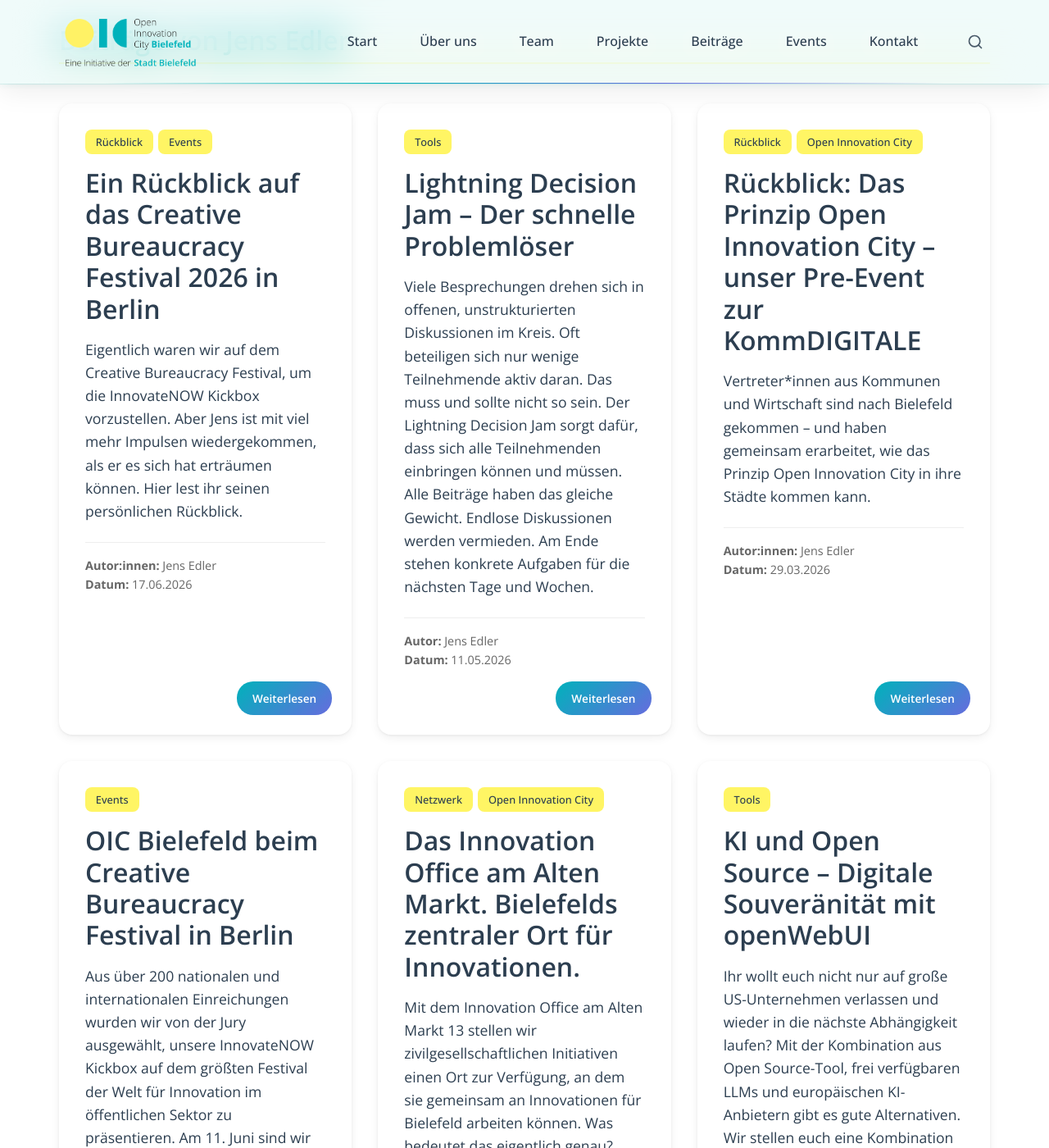
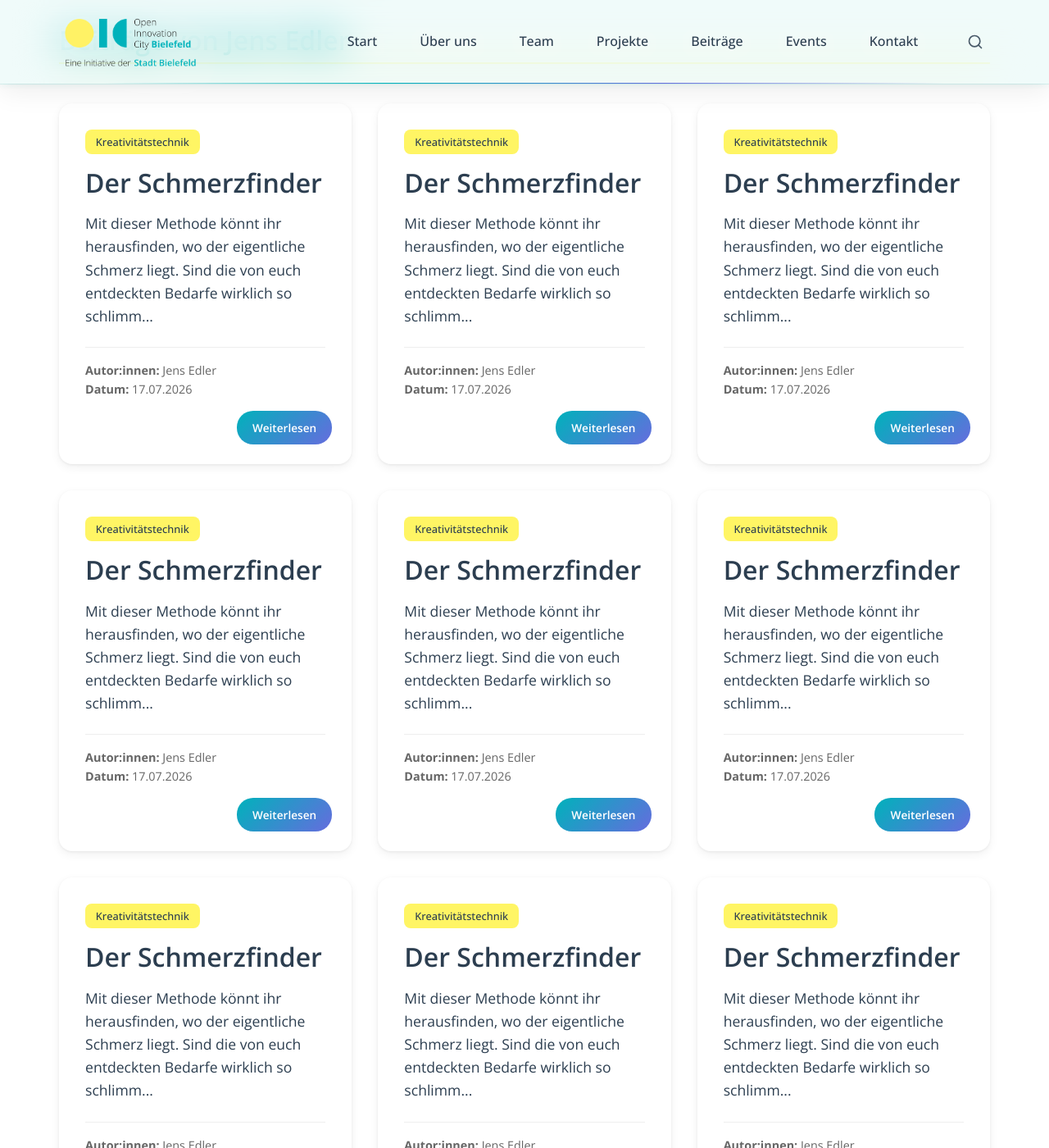
Before and after one commit to Open-Innovation-City/oic-bielefeld-website, a Jekyll site: the page built from autoren/jens-edler.md, in a window 1280 px wide and 1400 px high, scrolled down 404 px. Shown: the whole window at 82% size. Built offline with Jekyll 4.4.1, drawn with Linux system fonts in a browser that asks for light colours; some of the changed text lies outside the part shown.

Commit message:
Grobentwurf

```diff
--- /dev/null
+++ b/_methoden/5-mal-warum.md
@@ -0,0 +1,22 @@
+---
+title: "5 Whys – Die 5 Warums"
+teaser: "Diese einfach und bewährte Methode hilft euch bei der Ursachenforschung. So kommt ihr schnell von einer Beobachtung oder einem Problem zur eigentlichen Ursache."
+authors:
+  - "Jens Edler"
+categories:
+  - "Kreativitätstechnik"
+date: 2026-07-17
+---
+
+Die Methode der sechs Denkhüte (Six Thinking Hats) wurde von Edward de Bono entwickelt und hilft Gruppen dabei, komplexe Themen aus verschiedenen Perspektiven zu betrachten, ohne dass Diskussionen in unstrukturierte Debatten abgleiten.
+
+Jeder der sechs Hüte steht für eine bestimmte Denkweise:
+
+- **Weißer Hut:** Fakten und Daten
+- **Roter Hut:** Gefühle und Intuition
+- **Schwarzer Hut:** Kritische Bewertung und Risiken
+- **Gelber Hut:** Optimismus und Chancen
+- **Grüner Hut:** Kreativität und neue Ideen
+- **Blauer Hut:** Prozesssteuerung und Moderation
+
+Diese Methode eignet sich besonders gut für Workshops, in denen unterschiedliche Perspektiven auf ein Problem sichtbar gemacht werden sollen.
--- a/_methoden/sechs-denkhuete.md
+++ b/_methoden/aufwand-nutzen.md
@@ -1,11 +1,11 @@
 ---
-title: "Sechs Denkhüte"
-teaser: "Die Methode der sechs Denkhüte von Edward de Bono hilft Gruppen, Diskussionen zu strukturieren und verschiedene Denkperspektiven bewusst einzunehmen."
+title: "Der Schmerzfinder"
+teaser: "Mit dieser Methode könnt ihr herausfinden, wo der eigentliche Schmerz liegt. Sind die von euch entdeckten Bedarfe wirklich so schlimm..."
 authors:
-  - "Sarah Bollmann"
+  - "Jens Edler"
 categories:
   - "Kreativitätstechnik"
-date: 2026-07-16
+date: 2026-07-17
 ---
 
 Die Methode der sechs Denkhüte (Six Thinking Hats) wurde von Edward de Bono entwickelt und hilft Gruppen dabei, komplexe Themen aus verschiedenen Perspektiven zu betrachten, ohne dass Diskussionen in unstrukturierte Debatten abgleiten.
--- /dev/null
+++ b/_methoden/brennende-fragen.md
@@ -0,0 +1,22 @@
+---
+title: "Der Schmerzfinder"
+teaser: "Mit dieser Methode könnt ihr herausfinden, wo der eigentliche Schmerz liegt. Sind die von euch entdeckten Bedarfe wirklich so schlimm..."
+authors:
+  - "Jens Edler"
+categories:
+  - "Kreativitätstechnik"
+date: 2026-07-17
+---
+
+Die Methode der sechs Denkhüte (Six Thinking Hats) wurde von Edward de Bono entwickelt und hilft Gruppen dabei, komplexe Themen aus verschiedenen Perspektiven zu betrachten, ohne dass Diskussionen in unstrukturierte Debatten abgleiten.
+
+Jeder der sechs Hüte steht für eine bestimmte Denkweise:
+
+- **Weißer Hut:** Fakten und Daten
+- **Roter Hut:** Gefühle und Intuition
+- **Schwarzer Hut:** Kritische Bewertung und Risiken
+- **Gelber Hut:** Optimismus und Chancen
+- **Grüner Hut:** Kreativität und neue Ideen
+- **Blauer Hut:** Prozesssteuerung und Moderation
+
+Diese Methode eignet sich besonders gut für Workshops, in denen unterschiedliche Perspektiven auf ein Problem sichtbar gemacht werden sollen.
--- /dev/null
+++ b/_methoden/brief-aus-der-zukunft.md
@@ -0,0 +1,22 @@
+---
+title: "Der Schmerzfinder"
+teaser: "Mit dieser Methode könnt ihr herausfinden, wo der eigentliche Schmerz liegt. Sind die von euch entdeckten Bedarfe wirklich so schlimm..."
+authors:
+  - "Jens Edler"
+categories:
+  - "Kreativitätstechnik"
+date: 2026-07-17
+---
+
+Die Methode der sechs Denkhüte (Six Thinking Hats) wurde von Edward de Bono entwickelt und hilft Gruppen dabei, komplexe Themen aus verschiedenen Perspektiven zu betrachten, ohne dass Diskussionen in unstrukturierte Debatten abgleiten.
+
+Jeder der sechs Hüte steht für eine bestimmte Denkweise:
+
+- **Weißer Hut:** Fakten und Daten
+- **Roter Hut:** Gefühle und Intuition
+- **Schwarzer Hut:** Kritische Bewertung und Risiken
+- **Gelber Hut:** Optimismus und Chancen
+- **Grüner Hut:** Kreativität und neue Ideen
+- **Blauer Hut:** Prozesssteuerung und Moderation
+
+Diese Methode eignet sich besonders gut für Workshops, in denen unterschiedliche Perspektiven auf ein Problem sichtbar gemacht werden sollen.
--- /dev/null
+++ b/_methoden/crazy-8s.md
@@ -0,0 +1,22 @@
+---
+title: "Der Schmerzfinder"
+teaser: "Mit dieser Methode könnt ihr herausfinden, wo der eigentliche Schmerz liegt. Sind die von euch entdeckten Bedarfe wirklich so schlimm..."
+authors:
+  - "Jens Edler"
+categories:
+  - "Kreativitätstechnik"
+date: 2026-07-17
+---
+
+Die Methode der sechs Denkhüte (Six Thinking Hats) wurde von Edward de Bono entwickelt und hilft Gruppen dabei, komplexe Themen aus verschiedenen Perspektiven zu betrachten, ohne dass Diskussionen in unstrukturierte Debatten abgleiten.
+
+Jeder der sechs Hüte steht für eine bestimmte Denkweise:
+
+- **Weißer Hut:** Fakten und Daten
+- **Roter Hut:** Gefühle und Intuition
+- **Schwarzer Hut:** Kritische Bewertung und Risiken
+- **Gelber Hut:** Optimismus und Chancen
+- **Grüner Hut:** Kreativität und neue Ideen
+- **Blauer Hut:** Prozesssteuerung und Moderation
+
+Diese Methode eignet sich besonders gut für Workshops, in denen unterschiedliche Perspektiven auf ein Problem sichtbar gemacht werden sollen.
--- /dev/null
+++ b/_methoden/geschichten-koeder.md
@@ -0,0 +1,22 @@
+---
+title: "Der Schmerzfinder"
+teaser: "Mit dieser Methode könnt ihr herausfinden, wo der eigentliche Schmerz liegt. Sind die von euch entdeckten Bedarfe wirklich so schlimm..."
+authors:
+  - "Jens Edler"
+categories:
+  - "Kreativitätstechnik"
+date: 2026-07-17
+---
+
+Die Methode der sechs Denkhüte (Six Thinking Hats) wurde von Edward de Bono entwickelt und hilft Gruppen dabei, komplexe Themen aus verschiedenen Perspektiven zu betrachten, ohne dass Diskussionen in unstrukturierte Debatten abgleiten.
+
+Jeder der sechs Hüte steht für eine bestimmte Denkweise:
+
+- **Weißer Hut:** Fakten und Daten
+- **Roter Hut:** Gefühle und Intuition
+- **Schwarzer Hut:** Kritische Bewertung und Risiken
+- **Gelber Hut:** Optimismus und Chancen
+- **Grüner Hut:** Kreativität und neue Ideen
+- **Blauer Hut:** Prozesssteuerung und Moderation
+
+Diese Methode eignet sich besonders gut für Workshops, in denen unterschiedliche Perspektiven auf ein Problem sichtbar gemacht werden sollen.
--- /dev/null
+++ b/_methoden/heldin-und-mentorin.md
@@ -0,0 +1,22 @@
+---
+title: "Der Schmerzfinder"
+teaser: "Mit dieser Methode könnt ihr herausfinden, wo der eigentliche Schmerz liegt. Sind die von euch entdeckten Bedarfe wirklich so schlimm..."
+authors:
+  - "Jens Edler"
+categories:
+  - "Kreativitätstechnik"
+date: 2026-07-17
+---
+
+Die Methode der sechs Denkhüte (Six Thinking Hats) wurde von Edward de Bono entwickelt und hilft Gruppen dabei, komplexe Themen aus verschiedenen Perspektiven zu betrachten, ohne dass Diskussionen in unstrukturierte Debatten abgleiten.
+
+Jeder der sechs Hüte steht für eine bestimmte Denkweise:
+
+- **Weißer Hut:** Fakten und Daten
+- **Roter Hut:** Gefühle und Intuition
+- **Schwarzer Hut:** Kritische Bewertung und Risiken
+- **Gelber Hut:** Optimismus und Chancen
+- **Grüner Hut:** Kreativität und neue Ideen
+- **Blauer Hut:** Prozesssteuerung und Moderation
+
+Diese Methode eignet sich besonders gut für Workshops, in denen unterschiedliche Perspektiven auf ein Problem sichtbar gemacht werden sollen.
--- /dev/null
+++ b/_methoden/how-now-wow.md
@@ -0,0 +1,22 @@
+---
+title: "Der Schmerzfinder"
+teaser: "Mit dieser Methode könnt ihr herausfinden, wo der eigentliche Schmerz liegt. Sind die von euch entdeckten Bedarfe wirklich so schlimm..."
+authors:
+  - "Jens Edler"
+categories:
+  - "Kreativitätstechnik"
+date: 2026-07-17
+---
+
+Die Methode der sechs Denkhüte (Six Thinking Hats) wurde von Edward de Bono entwickelt und hilft Gruppen dabei, komplexe Themen aus verschiedenen Perspektiven zu betrachten, ohne dass Diskussionen in unstrukturierte Debatten abgleiten.
+
+Jeder der sechs Hüte steht für eine bestimmte Denkweise:
+
+- **Weißer Hut:** Fakten und Daten
+- **Roter Hut:** Gefühle und Intuition
+- **Schwarzer Hut:** Kritische Bewertung und Risiken
+- **Gelber Hut:** Optimismus und Chancen
+- **Grüner Hut:** Kreativität und neue Ideen
+- **Blauer Hut:** Prozesssteuerung und Moderation
+
+Diese Methode eignet sich besonders gut für Workshops, in denen unterschiedliche Perspektiven auf ein Problem sichtbar gemacht werden sollen.
--- /dev/null
+++ b/_methoden/idee-auf-der-serviette.md
@@ -0,0 +1,22 @@
+---
+title: "Der Schmerzfinder"
+teaser: "Mit dieser Methode könnt ihr herausfinden, wo der eigentliche Schmerz liegt. Sind die von euch entdeckten Bedarfe wirklich so schlimm..."
+authors:
+  - "Jens Edler"
+categories:
+  - "Kreativitätstechnik"
+date: 2026-07-17
+---
+
+Die Methode der sechs Denkhüte (Six Thinking Hats) wurde von Edward de Bono entwickelt und hilft Gruppen dabei, komplexe Themen aus verschiedenen Perspektiven zu betrachten, ohne dass Diskussionen in unstrukturierte Debatten abgleiten.
+
+Jeder der sechs Hüte steht für eine bestimmte Denkweise:
+
+- **Weißer Hut:** Fakten und Daten
+- **Roter Hut:** Gefühle und Intuition
+- **Schwarzer Hut:** Kritische Bewertung und Risiken
+- **Gelber Hut:** Optimismus und Chancen
+- **Grüner Hut:** Kreativität und neue Ideen
+- **Blauer Hut:** Prozesssteuerung und Moderation
+
+Diese Methode eignet sich besonders gut für Workshops, in denen unterschiedliche Perspektiven auf ein Problem sichtbar gemacht werden sollen.
--- /dev/null
+++ b/_methoden/jobs-to-be-done.md
@@ -0,0 +1,22 @@
+---
+title: "Der Schmerzfinder"
+teaser: "Mit dieser Methode könnt ihr herausfinden, wo der eigentliche Schmerz liegt. Sind die von euch entdeckten Bedarfe wirklich so schlimm..."
+authors:
+  - "Jens Edler"
+categories:
+  - "Kreativitätstechnik"
+date: 2026-07-17
+---
+
+Die Methode der sechs Denkhüte (Six Thinking Hats) wurde von Edward de Bono entwickelt und hilft Gruppen dabei, komplexe Themen aus verschiedenen Perspektiven zu betrachten, ohne dass Diskussionen in unstrukturierte Debatten abgleiten.
+
+Jeder der sechs Hüte steht für eine bestimmte Denkweise:
+
+- **Weißer Hut:** Fakten und Daten
+- **Roter Hut:** Gefühle und Intuition
+- **Schwarzer Hut:** Kritische Bewertung und Risiken
+- **Gelber Hut:** Optimismus und Chancen
+- **Grüner Hut:** Kreativität und neue Ideen
+- **Blauer Hut:** Prozesssteuerung und Moderation
+
+Diese Methode eignet sich besonders gut für Workshops, in denen unterschiedliche Perspektiven auf ein Problem sichtbar gemacht werden sollen.
--- /dev/null
+++ b/_methoden/lern-karte.md
@@ -0,0 +1,22 @@
+---
+title: "Der Schmerzfinder"
+teaser: "Mit dieser Methode könnt ihr herausfinden, wo der eigentliche Schmerz liegt. Sind die von euch entdeckten Bedarfe wirklich so schlimm..."
+authors:
+  - "Jens Edler"
+categories:
+  - "Kreativitätstechnik"
+date: 2026-07-17
+---
+
+Die Methode der sechs Denkhüte (Six Thinking Hats) wurde von Edward de Bono entwickelt und hilft Gruppen dabei, komplexe Themen aus verschiedenen Perspektiven zu betrachten, ohne dass Diskussionen in unstrukturierte Debatten abgleiten.
+
+Jeder der sechs Hüte steht für eine bestimmte Denkweise:
+
+- **Weißer Hut:** Fakten und Daten
+- **Roter Hut:** Gefühle und Intuition
+- **Schwarzer Hut:** Kritische Bewertung und Risiken
+- **Gelber Hut:** Optimismus und Chancen
+- **Grüner Hut:** Kreativität und neue Ideen
+- **Blauer Hut:** Prozesssteuerung und Moderation
+
+Diese Methode eignet sich besonders gut für Workshops, in denen unterschiedliche Perspektiven auf ein Problem sichtbar gemacht werden sollen.
--- /dev/null
+++ b/_methoden/mensch-hinter-vorhang.md
@@ -0,0 +1,22 @@
+---
+title: "Der Schmerzfinder"
+teaser: "Mit dieser Methode könnt ihr herausfinden, wo der eigentliche Schmerz liegt. Sind die von euch entdeckten Bedarfe wirklich so schlimm..."
+authors:
+  - "Jens Edler"
+categories:
+  - "Kreativitätstechnik"
+date: 2026-07-17
+---
+
+Die Methode der sechs Denkhüte (Six Thinking Hats) wurde von Edward de Bono entwickelt und hilft Gruppen dabei, komplexe Themen aus verschiedenen Perspektiven zu betrachten, ohne dass Diskussionen in unstrukturierte Debatten abgleiten.
+
+Jeder der sechs Hüte steht für eine bestimmte Denkweise:
+
+- **Weißer Hut:** Fakten und Daten
+- **Roter Hut:** Gefühle und Intuition
+- **Schwarzer Hut:** Kritische Bewertung und Risiken
+- **Gelber Hut:** Optimismus und Chancen
+- **Grüner Hut:** Kreativität und neue Ideen
+- **Blauer Hut:** Prozesssteuerung und Moderation
+
+Diese Methode eignet sich besonders gut für Workshops, in denen unterschiedliche Perspektiven auf ein Problem sichtbar gemacht werden sollen.
--- /dev/null
+++ b/_methoden/pixar-story.md
@@ -0,0 +1,22 @@
+---
+title: "Der Schmerzfinder"
+teaser: "Mit dieser Methode könnt ihr herausfinden, wo der eigentliche Schmerz liegt. Sind die von euch entdeckten Bedarfe wirklich so schlimm..."
+authors:
+  - "Jens Edler"
+categories:
+  - "Kreativitätstechnik"
+date: 2026-07-17
+---
+
+Die Methode der sechs Denkhüte (Six Thinking Hats) wurde von Edward de Bono entwickelt und hilft Gruppen dabei, komplexe Themen aus verschiedenen Perspektiven zu betrachten, ohne dass Diskussionen in unstrukturierte Debatten abgleiten.
+
+Jeder der sechs Hüte steht für eine bestimmte Denkweise:
+
+- **Weißer Hut:** Fakten und Daten
+- **Roter Hut:** Gefühle und Intuition
+- **Schwarzer Hut:** Kritische Bewertung und Risiken
+- **Gelber Hut:** Optimismus und Chancen
+- **Grüner Hut:** Kreativität und neue Ideen
+- **Blauer Hut:** Prozesssteuerung und Moderation
+
+Diese Methode eignet sich besonders gut für Workshops, in denen unterschiedliche Perspektiven auf ein Problem sichtbar gemacht werden sollen.
--- /dev/null
+++ b/_methoden/prototyping.md
@@ -0,0 +1,22 @@
+---
+title: "Der Schmerzfinder"
+teaser: "Mit dieser Methode könnt ihr herausfinden, wo der eigentliche Schmerz liegt. Sind die von euch entdeckten Bedarfe wirklich so schlimm..."
+authors:
+  - "Jens Edler"
+categories:
+  - "Kreativitätstechnik"
+date: 2026-07-17
+---
+
+Die Methode der sechs Denkhüte (Six Thinking Hats) wurde von Edward de Bono entwickelt und hilft Gruppen dabei, komplexe Themen aus verschiedenen Perspektiven zu betrachten, ohne dass Diskussionen in unstrukturierte Debatten abgleiten.
+
+Jeder der sechs Hüte steht für eine bestimmte Denkweise:
+
+- **Weißer Hut:** Fakten und Daten
+- **Roter Hut:** Gefühle und Intuition
+- **Schwarzer Hut:** Kritische Bewertung und Risiken
+- **Gelber Hut:** Optimismus und Chancen
+- **Grüner Hut:** Kreativität und neue Ideen
+- **Blauer Hut:** Prozesssteuerung und Moderation
+
+Diese Methode eignet sich besonders gut für Workshops, in denen unterschiedliche Perspektiven auf ein Problem sichtbar gemacht werden sollen.
--- /dev/null
+++ b/_methoden/riskanteste-annahme-zuerst.md
@@ -0,0 +1,22 @@
+---
+title: "Der Schmerzfinder"
+teaser: "Mit dieser Methode könnt ihr herausfinden, wo der eigentliche Schmerz liegt. Sind die von euch entdeckten Bedarfe wirklich so schlimm..."
+authors:
+  - "Jens Edler"
+categories:
+  - "Kreativitätstechnik"
+date: 2026-07-17
+---
+
+Die Methode der sechs Denkhüte (Six Thinking Hats) wurde von Edward de Bono entwickelt und hilft Gruppen dabei, komplexe Themen aus verschiedenen Perspektiven zu betrachten, ohne dass Diskussionen in unstrukturierte Debatten abgleiten.
+
+Jeder der sechs Hüte steht für eine bestimmte Denkweise:
+
+- **Weißer Hut:** Fakten und Daten
+- **Roter Hut:** Gefühle und Intuition
+- **Schwarzer Hut:** Kritische Bewertung und Risiken
+- **Gelber Hut:** Optimismus und Chancen
+- **Grüner Hut:** Kreativität und neue Ideen
+- **Blauer Hut:** Prozesssteuerung und Moderation
+
+Diese Methode eignet sich besonders gut für Workshops, in denen unterschiedliche Perspektiven auf ein Problem sichtbar gemacht werden sollen.
--- /dev/null
+++ b/_methoden/value-proposition-canvas.md
@@ -0,0 +1,22 @@
+---
+title: "Der Schmerzfinder"
+teaser: "Mit dieser Methode könnt ihr herausfinden, wo der eigentliche Schmerz liegt. Sind die von euch entdeckten Bedarfe wirklich so schlimm..."
+authors:
+  - "Jens Edler"
+categories:
+  - "Kreativitätstechnik"
+date: 2026-07-17
+---
+
+Die Methode der sechs Denkhüte (Six Thinking Hats) wurde von Edward de Bono entwickelt und hilft Gruppen dabei, komplexe Themen aus verschiedenen Perspektiven zu betrachten, ohne dass Diskussionen in unstrukturierte Debatten abgleiten.
+
+Jeder der sechs Hüte steht für eine bestimmte Denkweise:
+
+- **Weißer Hut:** Fakten und Daten
+- **Roter Hut:** Gefühle und Intuition
+- **Schwarzer Hut:** Kritische Bewertung und Risiken
+- **Gelber Hut:** Optimismus und Chancen
+- **Grüner Hut:** Kreativität und neue Ideen
+- **Blauer Hut:** Prozesssteuerung und Moderation
+
+Diese Methode eignet sich besonders gut für Workshops, in denen unterschiedliche Perspektiven auf ein Problem sichtbar gemacht werden sollen.
```
